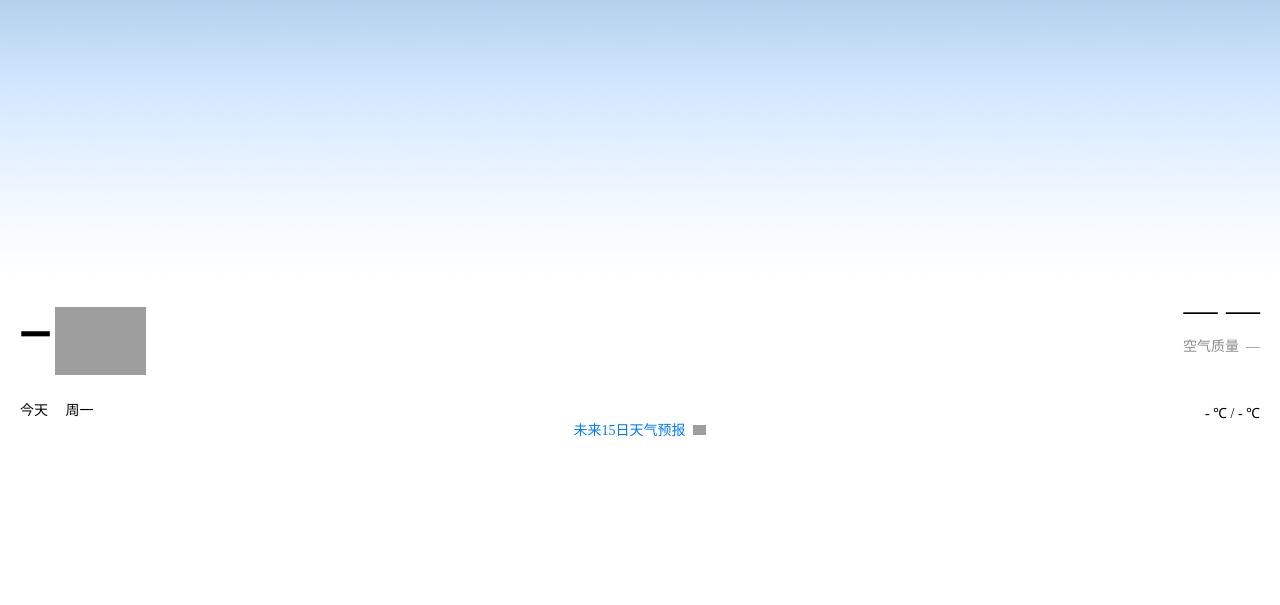
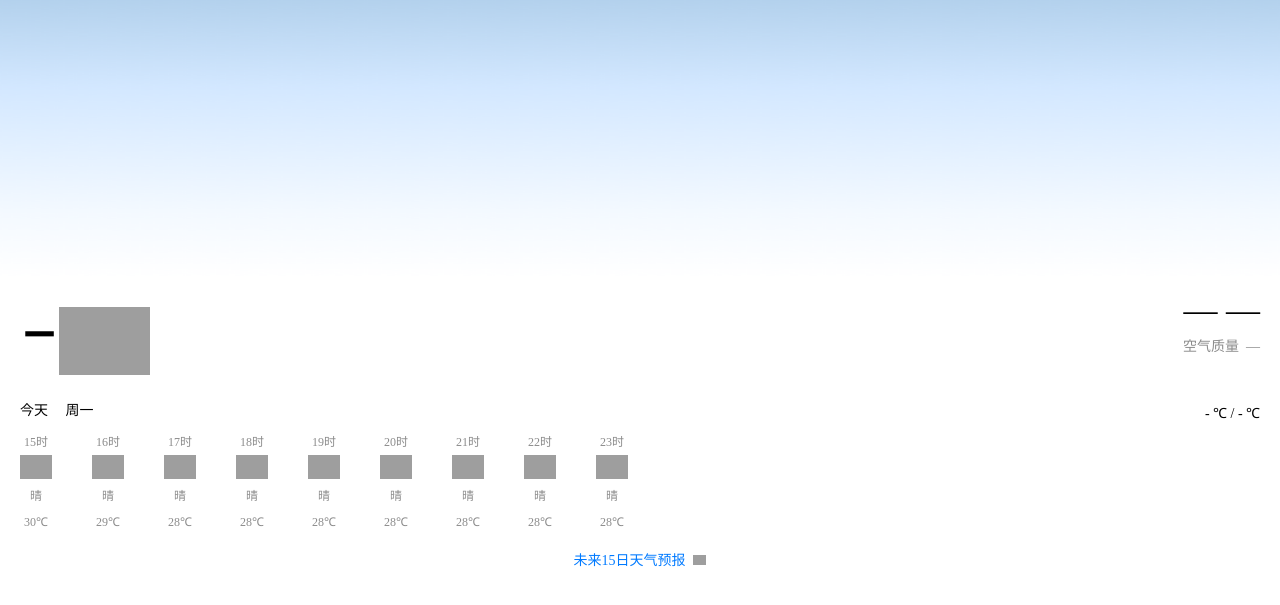
Before and after one commit to Yikang666/weather, a plain HTML site: page index.html in a window 1280 px wide. Shown: the part 159-764 px from the top of the page. Drawn offline with Linux system fonts and the light colour scheme; grey boxes are pictures that could not be loaded; a script that the page names is missing.

Commit message:
update: 分时预报样式

```diff
--- a/css/index.css
+++ b/css/index.css
@@ -8,6 +8,11 @@
   padding: 0;
   user-select: none;
   -webkit-tap-highlight-color: rgba(0, 0, 0, 0);
+}
+
+a {
+  color: #007aff;
+  text-decoration: none;
 }
 
 #app {
@@ -119,6 +124,10 @@
   font-size: 10px;
 }
 
+.container > :not(.background) {
+  margin: 0 20px;
+}
+
 .background {
   z-index: -1;
   height: 560px;
@@ -130,7 +139,6 @@
   position: relative;
   margin-top: -120px;
   margin-bottom: -80px;
-  margin-left: 16px;
   font-size: 88px;
   font-family: "XType";
 }
@@ -143,7 +151,6 @@
 
 .container .right {
   text-align: right;
-  margin-right: 20px;
   margin-top: -96px;
 }
 
@@ -160,7 +167,7 @@
 .container .a1 {
   position: relative;
   font-size: 14px;
-  margin: 44px 20px 0 20px;
+  margin-top: 44px;
 }
 
 .container .a1 .day {
@@ -173,6 +180,42 @@
   top: 4px;
 }
 
+.container .a2 {
+  margin: 10px 0 0 0;
+  height: 120px;
+  width: 100%;
+  white-space: nowrap;
+  overflow-y: hidden;
+}
+
+.container .a2 ul {
+  display: inline-block;
+}
+
+.container .a2 li {
+  margin-right: 36px;
+  display: inline-block;
+}
+
+.container .a2 li:first-child {
+  margin-left: 20px;
+}
+
+.container .a2 li:last-child {
+  margin-right: 20px;
+}
+
+.container .a2 p {
+  color: #8c8c8c;
+  font-size: 12px;
+  text-align: center;
+  line-height: 26px;
+}
+
+.container .a2 img {
+  width: 32px;
+}
+
 .c2 {
   text-align: center;
   font-size: 14px;
@@ -182,8 +225,3 @@
   height: 10px;
   margin-left: 4px;
 }
-
-a {
-  color: #007aff;
-  text-decoration: none;
-}
--- a/index.html
+++ b/index.html
@@ -1,5 +1,6 @@
 <!DOCTYPE html>
 <html>
+
 <head>
   <meta charset="UTF-8" />
   <meta name="viewport" content="width=device-width, initial-scale=1" />
@@ -28,15 +29,8 @@
       <p class="tips">高温橙色预警</p>
 
       <div class="refresh">
-          <svg
-            viewBox="0 0 1024 1024"
-            version="1.1"
-            xmlns="http://www.w3.org/2000/svg"
-            width="28"
-            height="28">
-            <path
-              class="path"
-              d="M746.666667 853.333333H277.333333v-1.066666C169.536 841.6 85.333333 750.634667 85.333333 640c0-103.210667 73.301333-189.312 170.709334-209.066667A261.12 261.12 0 0 1 256 426.666667c0-141.376 114.624-256 256-256s256 114.624 256 256c0 1.429333 0 2.837333-0.042667 4.266666C865.365333 450.688 938.666667 536.789333 938.666667 640c0 110.613333-84.202667 201.578667-192 212.266667V853.333333z"></path>
+        <svg viewBox="0 0 1024 1024" version="1.1" xmlns="http://www.w3.org/2000/svg" width="28" height="28">
+          <path class="path" d="M746.666667 853.333333H277.333333v-1.066666C169.536 841.6 85.333333 750.634667 85.333333 640c0-103.210667 73.301333-189.312 170.709334-209.066667A261.12 261.12 0 0 1 256 426.666667c0-141.376 114.624-256 256-256s256 114.624 256 256c0 1.429333 0 2.837333-0.042667 4.266666C865.365333 450.688 938.666667 536.789333 938.666667 640c0 110.613333-84.202667 201.578667-192 212.266667V853.333333z"></path>
         </svg>
         <p>页面刷新中</p>
       </div>
@@ -63,7 +57,65 @@
       </div>
 
       <!-- 分时预报 7日预报 暂未完成 -->
-        <div class="a2"></div>
+      <div class="a2">
+        <ul>
+          <li>
+            <p class="hour">15时</p>
+            <img src="./assets/ic_hour_sunny_day.png" />
+            <p>晴</p>
+            <p>30℃</p>
+          </li>
+          <li>
+            <p class="hour">16时</p>
+            <img src="./assets/ic_hour_sunny_day.png" />
+            <p>晴</p>
+            <p>29℃</p>
+          </li>
+          <li>
+            <p class="hour">17时</p>
+            <img src="./assets/ic_hour_sunny_day.png" />
+            <p>晴</p>
+            <p>28℃</p>
+          </li>
+          <li>
+            <p class="hour">18时</p>
+            <img src="./assets/ic_hour_sunny_day.png" />
+            <p>晴</p>
+            <p>28℃</p>
+          </li>
+          <li>
+            <p class="hour">19时</p>
+            <img src="./assets/ic_hour_sunny_day.png" />
+            <p>晴</p>
+            <p>28℃</p>
+          </li>
+          <li>
+            <p class="hour">20时</p>
+            <img src="./assets/ic_hour_sunny_day.png" />
+            <p>晴</p>
+            <p>28℃</p>
+          </li>
+          <li>
+            <p class="hour">21时</p>
+            <img src="./assets/ic_hour_sunny_day.png" />
+            <p>晴</p>
+            <p>28℃</p>
+          </li>
+          <li>
+            <p class="hour">22时</p>
+            <img src="./assets/ic_hour_sunny_day.png" />
+            <p>晴</p>
+            <p>28℃</p>
+          </li>
+          <li>
+            <p class="hour">23时</p>
+            <img src="./assets/ic_hour_sunny_day.png" />
+            <p>晴</p>
+            <p>28℃</p>
+          </li>
+        </ul>
+      </div>
+
       <div class="c1"></div>
 
       <div class="c2">
@@ -78,5 +130,7 @@
   </div>
 
   <script src="./js/index.js"></script>
+  <script src="https://cdn.jsdmirror.com/npm/@better-scroll/core@2.5.1/dist/core.min.js"></script>
 </body>
+
 </html>
--- a/js/index.js
+++ b/js/index.js
@@ -7,12 +7,12 @@ function toast(msg, duration) {
   m.style.cssText =
     "max-width: 70%;color: rgb(255, 255, 255);text-align: center;border-radius: 6px;padding: 4px 6px;position: fixed;top: 80%;left: 50%;transform: translate(-50%, 0);z-index: 99999999;background: rgba(0, 0, 0, 0.75);font-size: 14px;";
   document.querySelector("html").appendChild(m);
-  setTimeout(function () {
+  setTimeout(function() {
     var d = 0.5;
     m.style.transition =
       "-webkit-transform " + d + "s ease-in, opacity " + d + "s ease-in";
     m.style.opacity = "0";
-    setTimeout(function () {
+    setTimeout(function() {
       document.querySelector("html").removeChild(m);
     }, d * 1000);
   }, duration);
@@ -24,7 +24,7 @@ const xhr = new XMLHttpRequest();
 
 function sendGetRequest(url, callback) {
   xhr.open("GET", url);
-  xhr.onreadystatechange = function () {
+  xhr.onreadystatechange = function() {
     if (xhr.readyState == 4 && xhr.status == 200) {
       callback(xhr.response);
     }
@@ -69,7 +69,18 @@ function dom(query, text) {
 var week = "周" + "日一二三四五六".charAt(new Date().getDay());
 dom(".a1 .day", week);
 
-setTimeout(function () {
+// 两秒后隐藏启动界面
+setTimeout(function() {
   document.querySelector(".start").remove();
   document.querySelector("#app").style.opacity = "1";
 }, 2000);
+
+// BetterScroll配置
+window.onload = function() {
+  var scroll = new BScroll('.container .a2', {
+    scrollX: true,
+    bounceTime: 500,
+    swipeBounceTime: 200,
+    deceleration: 0.002
+  });
+};
```
Lines whose indentation alone changed are shown as unchanged.
